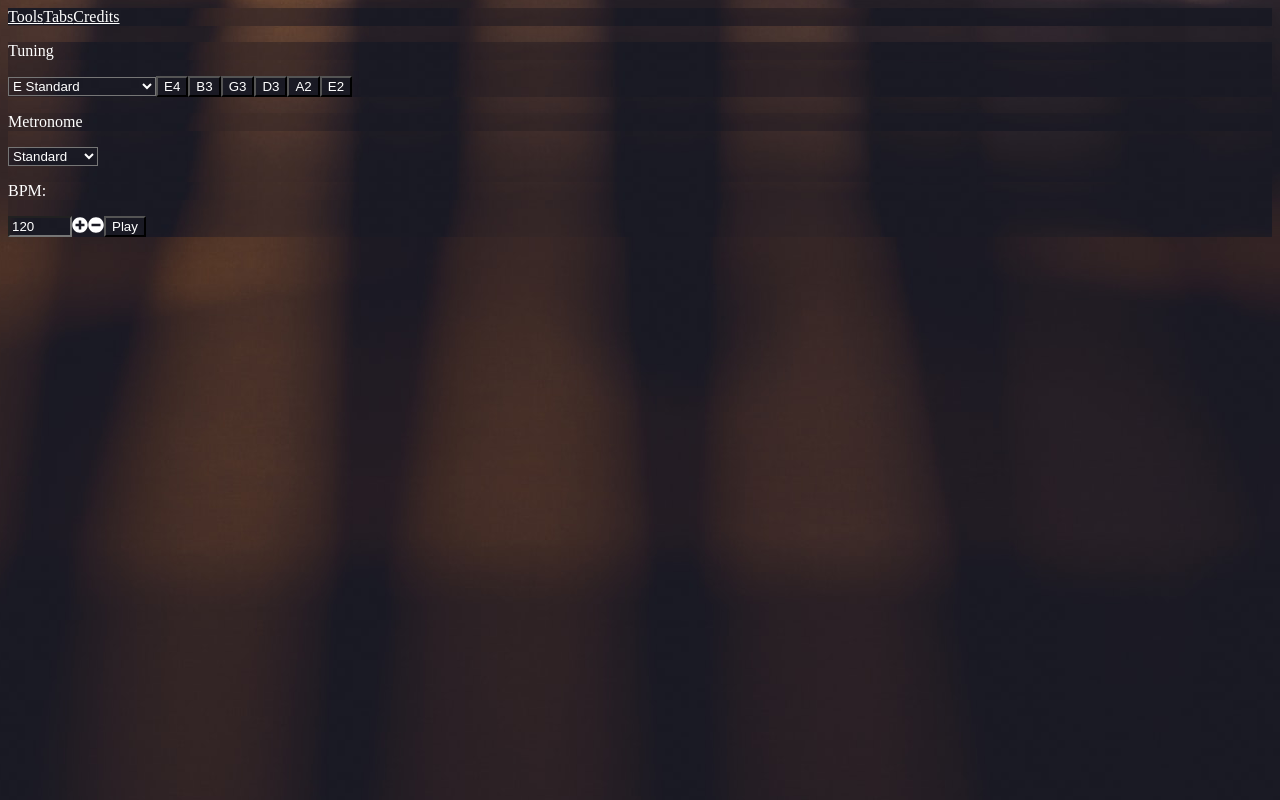
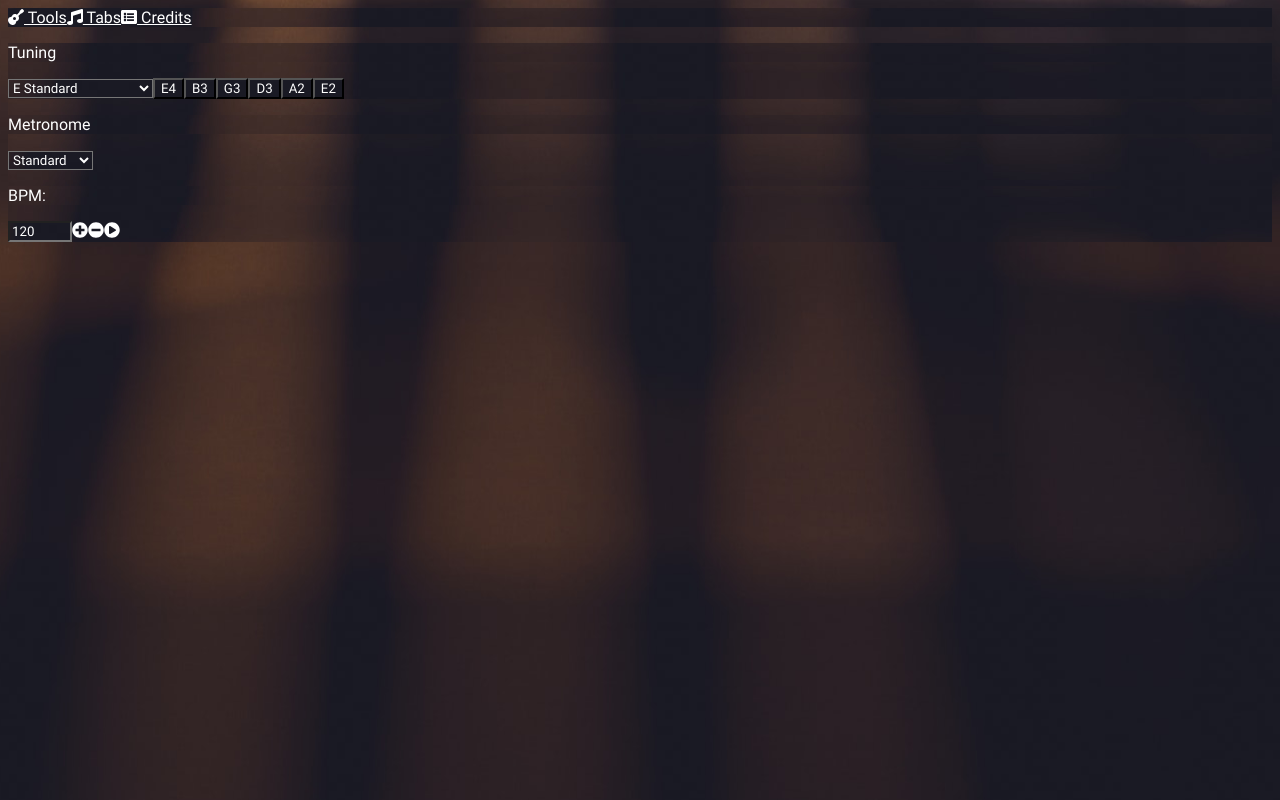
Before and after one commit to ccl71102/guitar-app, a React (Create React App) app in the folder client/: page /tools in a window 1280 px wide. Built offline with nearby package versions, Linux system fonts and the light colour scheme.

Commit message:
added icons everywhere

```diff
--- a/client/src/components/Navbar.js
+++ b/client/src/components/Navbar.js
@@ -1,12 +1,14 @@
 import React from "react";
 import { Link } from "react-router-dom";
+import { FontAwesomeIcon } from "@fortawesome/react-fontawesome";
+import { faMusic, faGuitar, faListAlt} from "@fortawesome/free-solid-svg-icons";
 
 const Navbar = () => {
     return (
         <div>
-            <Link to="/tools">Tools</Link>
-            <Link to="/tabs">Tabs</Link>
-            <Link to="/credits">Credits</Link>
+            <Link to="/tools"><FontAwesomeIcon icon={faGuitar}/> Tools</Link>
+            <Link to="/tabs"><FontAwesomeIcon icon={faMusic}/> Tabs</Link>
+            <Link to="/credits"><FontAwesomeIcon icon={faListAlt}/> Credits</Link>
         </div>
     )
 }
--- a/client/src/components/toolComponents/Metronome.js
+++ b/client/src/components/toolComponents/Metronome.js
@@ -1,5 +1,5 @@
 import { FontAwesomeIcon } from "@fortawesome/react-fontawesome";
-import { faPlusCircle, faMinusCircle } from "@fortawesome/free-solid-svg-icons";
+import { faPlusCircle, faMinusCircle, faPlayCircle, faStopCircle } from "@fortawesome/free-solid-svg-icons";
 import React from "react";
 
 
@@ -13,13 +13,13 @@ const Metronome = props => {
         <select onChange={handleChange} name="metronome" defaultValue={metronome}>
             <option value="Standard">Standard</option>
             <option value="Basic Beat">Basic Beat</option>
-            <option value="Blast Beats">Blast Beats</option>
+            {/* <option value="Blast Beats">Blast Beats</option> */}
         </select>
         <p>BPM: </p>
         <input onChange={props.handleChange} readOnly type="number" name="bpm" value={bpm} min="1" max="220"/>
         <FontAwesomeIcon onClick={() => changeBPM(1)} icon={faPlusCircle}/>
         <FontAwesomeIcon onClick={() => changeBPM(-1)} icon={faMinusCircle}/>
-        {!isPlaying ? <button onClick={playMetronome}>Play</button> : <button onClick={stopMetronome}>Stop</button>}
+        {!isPlaying ? <FontAwesomeIcon icon={faPlayCircle} onClick={playMetronome}/> : <FontAwesomeIcon icon={faStopCircle} onClick={stopMetronome}/>}
     </div>
     );
 }
--- a/client/src/css/style.css
+++ b/client/src/css/style.css
@@ -3,4 +3,10 @@
     background-repeat: no-repeat;
     background-position: center;
     color: white;
+    font-family: Roboto;
 }
+
+@font-face {
+    font-family: Roboto;
+    src: url(../fonts/roboto/Roboto-Regular.ttf);
+}
```
Also changed, not shown: client/src/fonts/roboto/Roboto-Medium.ttf (added), client/src/fonts/roboto/Roboto-Regular.ttf (added).
